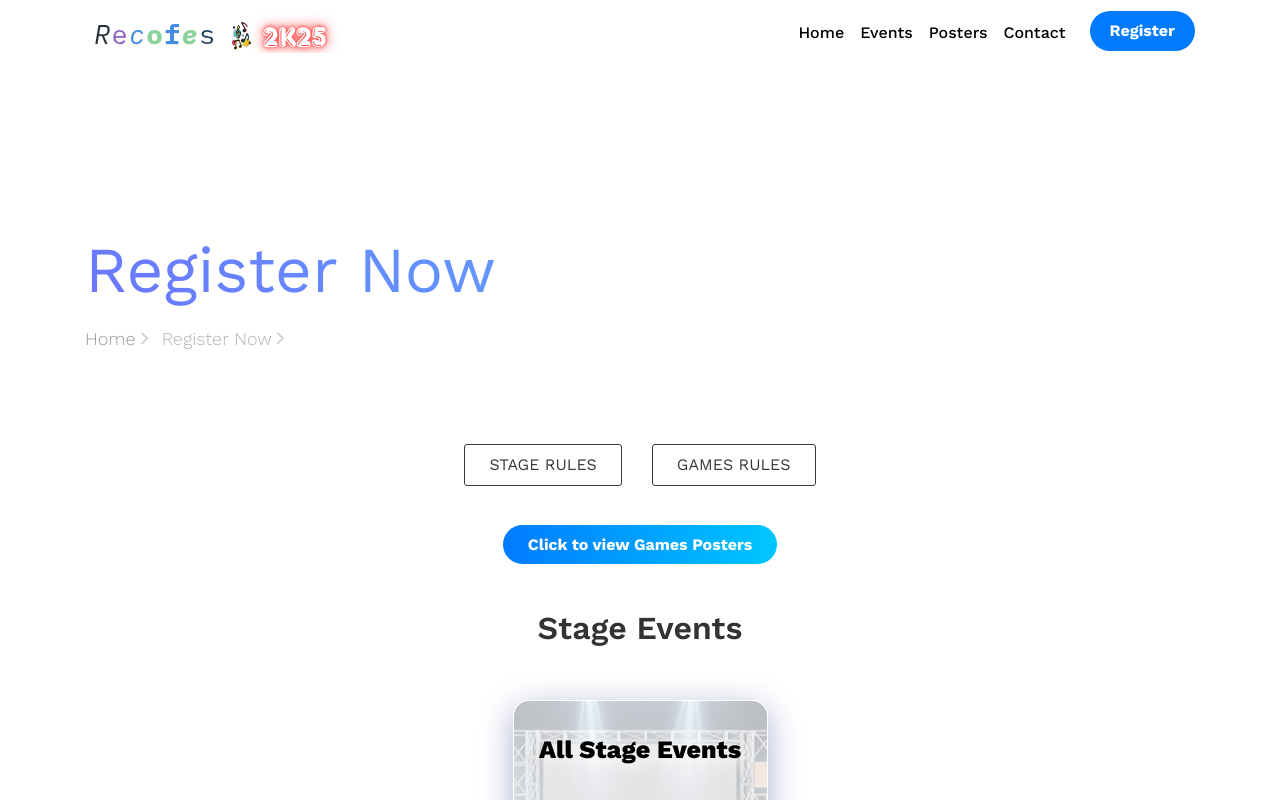
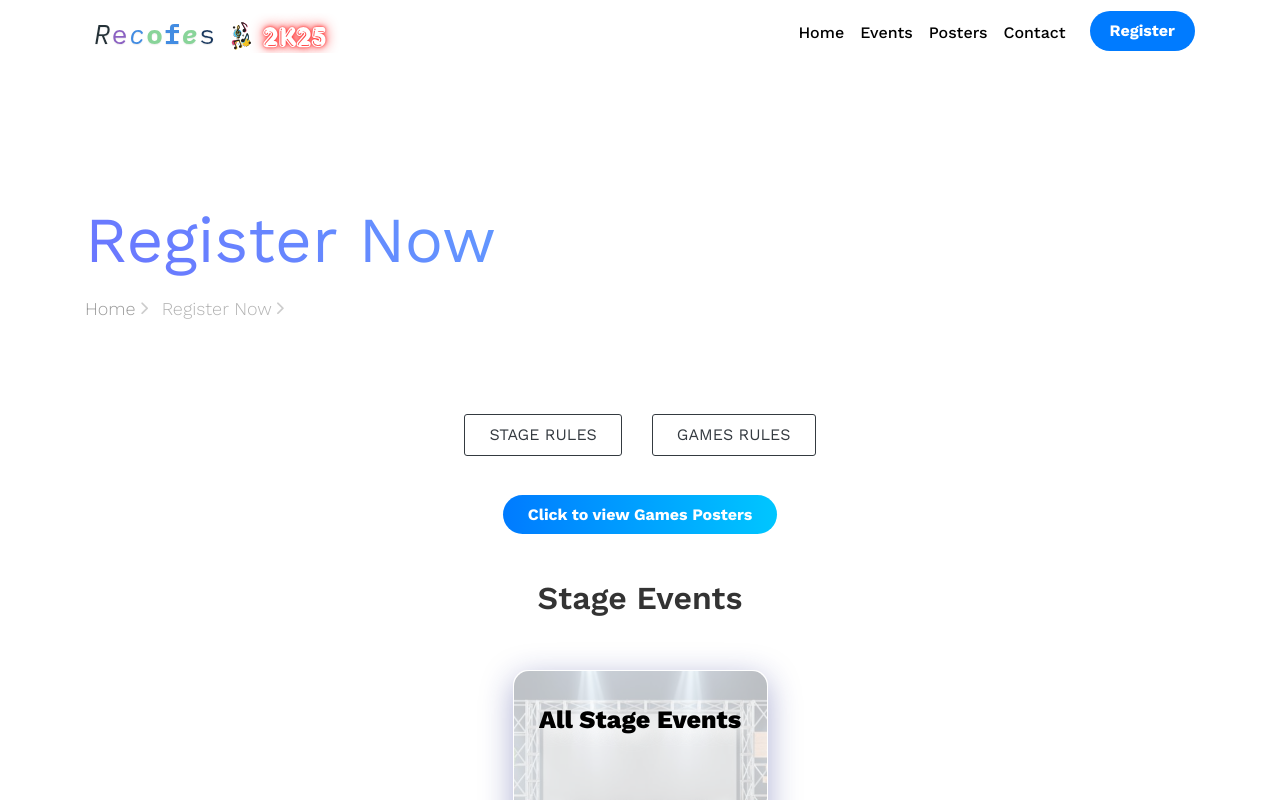
Before and after one commit to Sparrow1507/recofes25, a website: page register.html in a window 1280 px wide. Shown: the top 800 px of the page. Drawn offline with nearby package versions, Linux system fonts and the light colour scheme; no server answers; files whose address does not match are found by name.

Commit message:
2 commit

```diff
--- a/register.html
+++ b/register.html
@@ -78,7 +78,7 @@
     </nav>
 
 
-      <div class="container" style="margin-top: -450px;">
+      <div class="container" style="margin-top: -480px;">
         <div class="row no-gutters slider-text js-fullheight align-items-end justify-content-start">
           <div class="col-md-9 ftco-animate pb-5">
             <h1 class="mb-3 bread">Register Now</h1>
```
